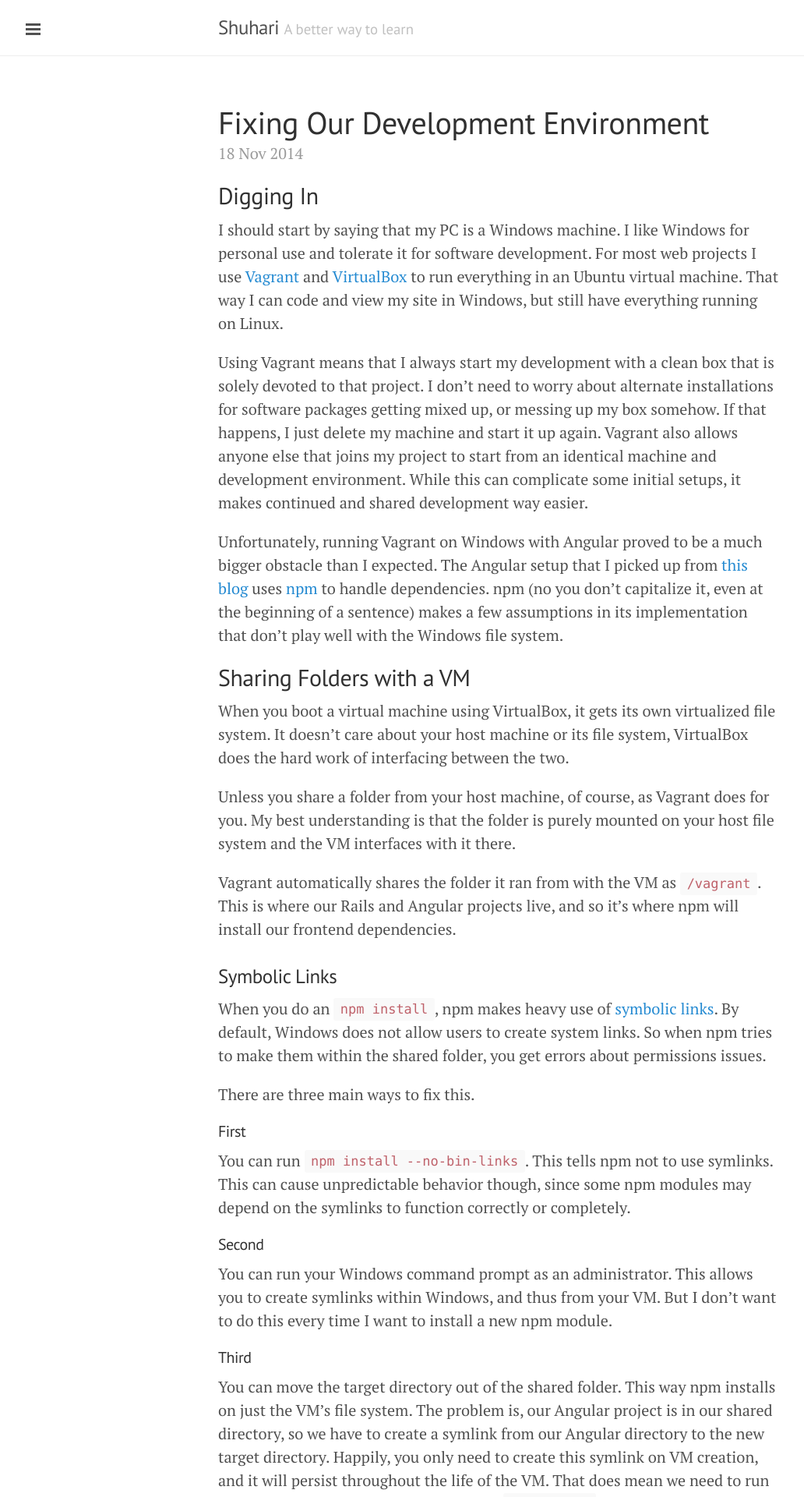
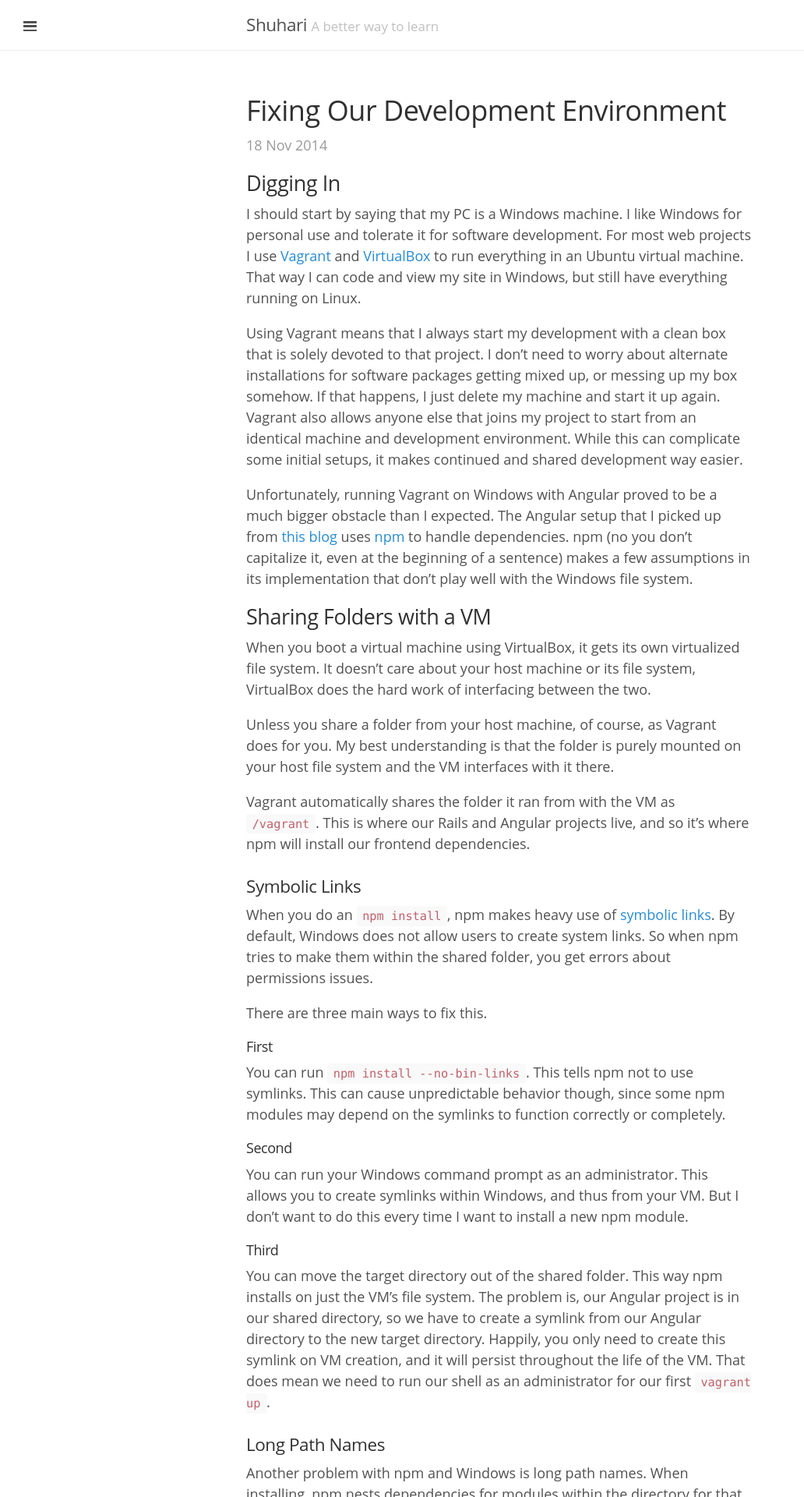
Before and after one commit to shuhari-io/shuhari-io.github.io, a Jekyll site: the page built from index.html, in a window 1280 px wide. Shown: the top 1920 px of the page at 78% size, without its empty margins (0-1032 px from the left). Built offline with Jekyll 4.4.1, drawn with Linux system fonts in a browser that asks for light colours; Markdown is read by kramdown in place of the engine named in the settings; the list of posts is cut into pages by our own code.

Commit message:
mess with sizing

```diff
--- a/public/css/lanyon.css
+++ b/public/css/lanyon.css
@@ -41,11 +41,11 @@
 }
 
 html {
-  font-family: "PT Serif", Georgia, "Times New Roman", serif;
+  font-family: 'Open Sans', 'Helvetica Neue', Helvetica, Arial, sans-serif;
 }
 
 h1, h2, h3, h4, h5, h6 {
-  font-family: "PT Sans", Helvetica, Arial, sans-serif;
+  font-family: 'Open Sans', 'Helvetica Neue', Helvetica, Arial, sans-serif;
   font-weight: 400;
   color: #313131;
   letter-spacing: -.025rem;
@@ -322,7 +322,7 @@
 
 /* Meta data line below post title */
 .post-date {
-  display: block;
+  display: inline;
   margin-top: -.5rem;
   margin-bottom: 1rem;
   color: #9a9a9a;
--- a/public/css/poole.css
+++ b/public/css/poole.css
@@ -54,7 +54,7 @@
 }
 @media (min-width: 38rem) {
   html {
-    font-size: 20px;
+    font-size: 18px;
   }
 }
 
```
